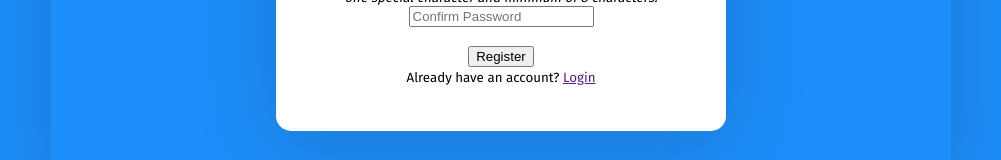
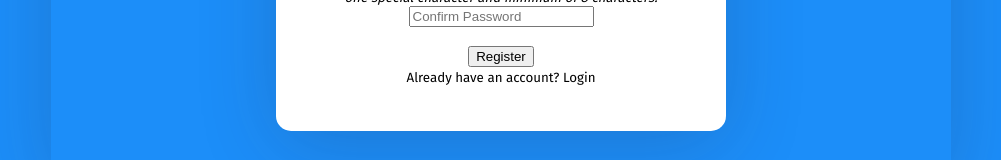
Before and after one commit to sandeepsajan0/supplier-ui, a React (Create React App) app: page /signup in a window 1280 px wide. Shown: the part 511-671 px from the top of the page, without its empty margins (139-1140 px from the left). Built offline with nearby package versions, Linux system fonts and the light colour scheme.

Commit message:
removed href from register too

```diff
--- a/src/cmp/Register.js
+++ b/src/cmp/Register.js
@@ -62,7 +62,7 @@
 and minimum of 8 characters.</i></small> <br />
                         <input type="text" placeholder="Confirm Password" onChange={(e) => { this.setState({ c_password: e.target.value }) }} /> <br /><br />
                         <button onClick={() => this.register()}>Register</button> <br />
-                        <small>Already have an account? <a href="" onClick={() => { this.setState({ is_login: true }) }}> Login</a></small>
+                        <small>Already have an account? <a onClick={() => { this.setState({ is_login: true }) }}> Login</a></small>
                     </div>
                 </div>
             </div>
```
